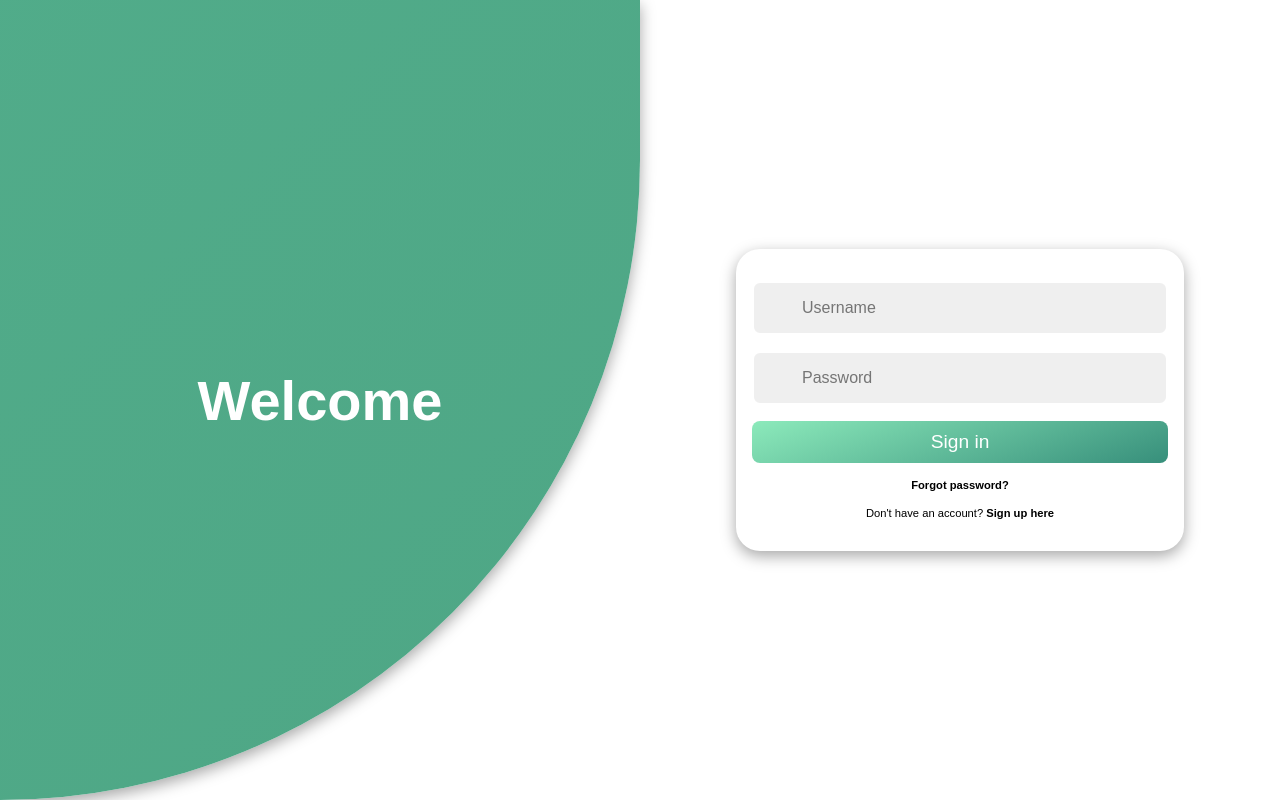
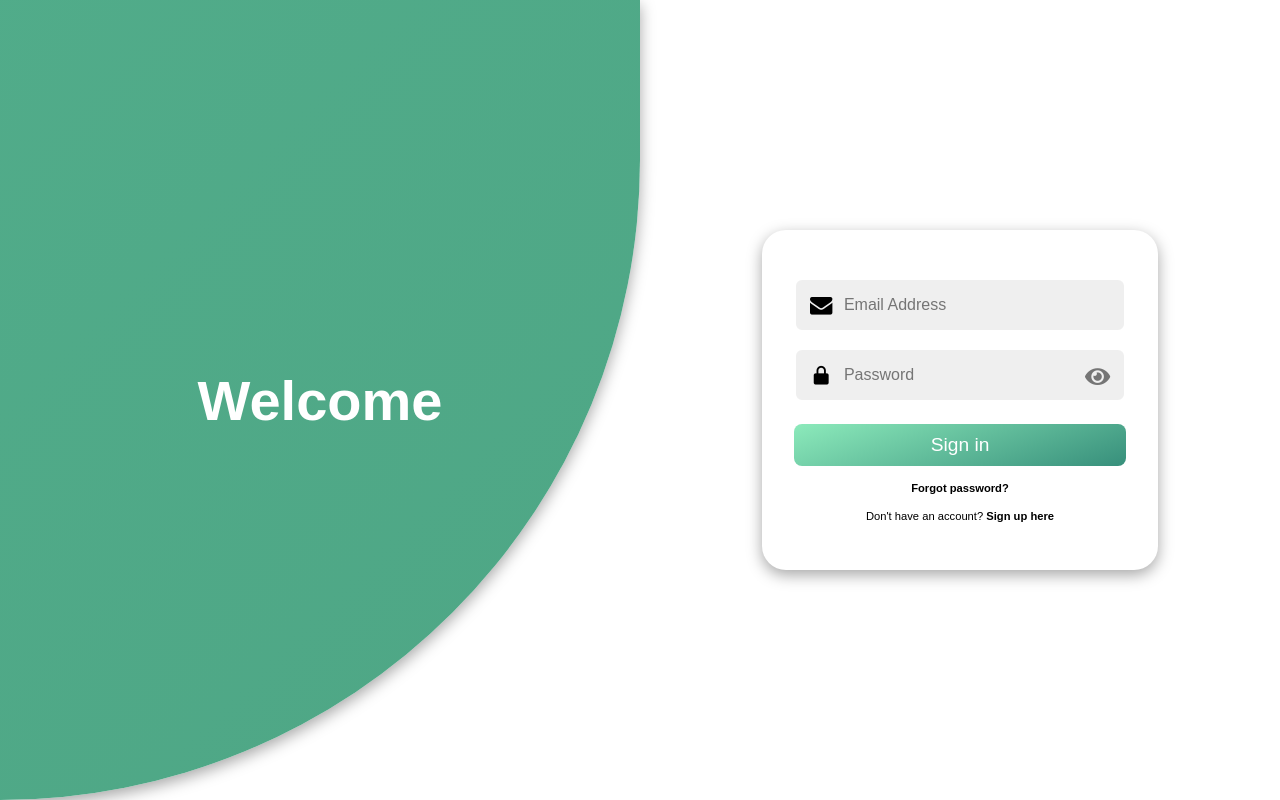
Before and after one commit to Findcoding/iiitdrive, a Django app: page /login in a window 1280 px wide. Run offline with Django 3.2, Linux system fonts and the light colour scheme; some libraries are stand-ins or nearby versions.

Commit message:
login page updated

```diff
--- a/static/css/login.css
+++ b/static/css/login.css
@@ -52,9 +52,7 @@ body {
 
 .form-wrapper {
     width: 100%;
-    max-width: 28rem;
-    /* padding-left: 300px; */
-
+    max-width: 40rem;
 }
 
 .form-wrapper1 {
@@ -63,7 +61,7 @@ body {
 }
 
 .form {
-    padding: 1rem;
+    padding: 2rem;
     background-color: var(--white);
     border-radius: 1.5rem;
     width: 100%;
@@ -85,7 +83,7 @@ body {
     left: 1rem;
     transform: translateY(-50%);
     font-size: 1.4rem;
-    color: var(--gray-2);
+    /* color: var(--gray-2); */
 }
 
 .input-group input {
@@ -118,6 +116,10 @@ body {
 .form p {
     margin: 1rem 0;
     font-size: .7rem;
+}
+
+.pointer:hover {
+    color: #339a74;
 }
 
 .flex-col {
@@ -351,3 +353,22 @@ body {
         font-size: 2rem;
     }
 }
+
+
+#eye {
+    /* margin: 5.9px 0 0 0; */
+    /* margin-left: -20px; */
+    /* padding: 15px 9px 19px 0px; */
+    /* border-radius: 0px 5px 5px 0px; */
+
+    top: 50%;
+
+    float: right !important;
+    transform: translateY(-160%) !important;
+    position: relative !important;
+    left: -1rem !important;
+    font-size: 1.4rem !important;
+    color: var(--gray-2) !important;
+
+
+}
--- a/static/js/login.js
+++ b/static/js/login.js
@@ -9,3 +9,31 @@ toggle = () => {
 setTimeout(() => {
 	container.classList.add('sign-in');
 }, 200)
+
+
+
+function show() {
+    var password = document.getElementById("password");
+    var icon = document.querySelector(".fas");
+
+    // ========== Checking type of password ===========
+    if (password.type === "password") {
+        password.type = "text";
+    } else {
+        password.type = "password";
+    }
+}
+
+
+function Validate() {
+    var password = document.getElementById("psw").value;
+    var confirmPassword = document.getElementById("confirm_psw").value;
+    if (password != confirmPassword) {
+        alert("Password do not match.");
+        return false;
+    }
+    var sign_up = document.getElementById("sign_up");
+    alert("Account successfully created.");
+    sign_up.type = "submit"
+    return true;
+}
--- a/templates/login.html
+++ b/templates/login.html
@@ -3,40 +3,18 @@
 
 <head>
     {% block linkfile %}
-    <title>Social Handle</title>
+    <title>Login/Sign Up</title>
     <meta charset="UTF-8">
     <meta name="viewport" content="width=device-width, initial-scale=1">
-    <!-- <link rel='stylesheet' href='https://fonts.googleapis.com/css?family=Open+Sans'> -->
-    <!-- <script src="https://kit.fontawesome.com/09f47cf394.js" crossorigin="anonymous"></script> -->
-    <!-- <link rel="stylesheet" href="https://cdnjs.cloudflare.com/ajax/libs/font-awesome/4.7.0/css/font-awesome.min.css"> -->
+    <link href="https://fonts.googleapis.com/css?family=Titillium+Web:400,300,600" rel="stylesheet" type="text/css" />
+    <link rel="stylesheet" href="https://use.fontawesome.com/releases/v5.15.1/css/all.css"
+        integrity="sha384-vp86vTRFVJgpjF9jiIGPEEqYqlDwgyBgEF109VFjmqGmIY/Y4HV4d3Gp2irVfcrp" crossorigin="anonymous">
+    <link rel="stylesheet" href="https://cdnjs.cloudflare.com/ajax/libs/font-awesome/4.7.0/css/font-awesome.min.css">
 
     <link rel="stylesheet" type="text/css" href="{% static 'css/login.css' %}" />
 
     <script src="https://code.jquery.com/jquery-3.5.1.min.js"></script>
-
-
-    <!-- <script async src="https://cpwebassets.codepen.io/assets/embed/ei.js"></script> -->
-
-    <!-- <link rel="stylesheet" href="https://stackpath.bootstrapcdn.com/bootstrap/4.1.1/css/bootstrap.min.css"
-        integrity="sha384-WskhaSGFgHYWDcbwN70/dfYBj47jz9qbsMId/iRN3ewGhXQFZCSftd1LZCfmhktB" crossorigin="anonymous">
-
-    <link href="https://cdn.jsdelivr.net/npm/bootstrap@5.0.2/dist/css/bootstrap.min.css" rel="stylesheet"
-        integrity="sha384-EVSTQN3/azprG1Anm3QDgpJLIm9Nao0Yz1ztcQTwFspd3yD65VohhpuuCOmLASjC" crossorigin="anonymous">
-    <script src="https://cdn.jsdelivr.net/npm/bootstrap@5.0.2/dist/js/bootstrap.bundle.min.js"
-        integrity="sha384-MrcW6ZMFYlzcLA8Nl+NtUVF0sA7MsXsP1UyJoMp4YLEuNSfAP+JcXn/tWtIaxVXM"
-        crossorigin="anonymous"></script>
-    <script src="https://cdn.jsdelivr.net/npm/@popperjs/core@2.9.2/dist/umd/popper.min.js"
-        integrity="sha384-IQsoLXl5PILFhosVNubq5LC7Qb9DXgDA9i+tQ8Zj3iwWAwPtgFTxbJ8NT4GN1R8p"
-        crossorigin="anonymous"></script>
-    <script src="https://cdn.jsdelivr.net/npm/bootstrap@5.0.2/dist/js/bootstrap.min.js"
-        integrity="sha384-cVKIPhGWiC2Al4u+LWgxfKTRIcfu0JTxR+EQDz/bgldoEyl4H0zUF0QKbrJ0EcQF"
-        crossorigin="anonymous"></script>
-
-    <link rel="stylesheet" href="https://cdnjs.cloudflare.com/ajax/libs/animate.css/4.1.1/animate.min.css" />
-
-    <script src="https://cdn.jsdelivr.net/gh/bbbootstrap/libraries@main/choices.min.js"></script>
-
-    <script src="https://ajax.googleapis.com/ajax/libs/jquery/3.6.0/jquery.min.js"></script> -->
+    <link href='https://unpkg.com/boxicons@2.1.4/css/boxicons.min.css' rel='stylesheet'>
 
 
 
@@ -60,30 +38,34 @@
         <div class="row">
             <div class="col align-items-center flex-col sign-up">
                 <div class="form-wrapper1 align-items-center">
+                    <form method='post'>
+                        {% csrf_token %}
                         <div class="form sign-up">
                             <div class="input-group">
                                 <i class='bx bxs-user'></i>
-                            <input type="text" name="" value="" placeholder="Username">
+                                <input type="text" name="fullname" value="" placeholder="Full Name" required>
                             </div>
                             <div class="input-group">
                                 <i class='bx bx-mail-send'></i>
-                            <input type="email" name="" value="" placeholder="Email">
+                                <input type="email" name="email" value="" placeholder="Email" required>
                             </div>
                             <div class="input-group">
                                 <i class='bx bxs-lock-alt'></i>
-                            <input type="password" name="" value="" placeholder="Password">
+                                <input type="password" name="password" id="psw" value="" placeholder="Password" autocomplete="on" required>
                             </div>
                             <div class="input-group">
                                 <i class='bx bxs-lock-alt'></i>
-                            <input type="password" name="" value="" placeholder="Confirm password">
+                                <input type="password" name="confirm_password" id="confirm_psw" value="" placeholder="Confirm Password" autocomplete="on" required>
                             </div>
-                        <button> Sign up </button>
+                            <button type="button" id="sign_up" onclick="return Validate()"> Sign up </button>
                             <p>
                                 <span> Already have an account? </span>
                                 <b onclick="toggle()" class="pointer"> Sign in here </b>
                             </p>
 
                         </div>
+                    </form>
+
                 </div>
 
             </div>
@@ -91,16 +73,23 @@
 
             <div class="col align-items-center flex-col sign-in">
                 <div class="form-wrapper align-items-center">
+                    <form method='post'>
+                        {% csrf_token %}
                         <div class="form sign-in">
                             <div class="input-group">
-                            <i class='bx bxs-user'></i>
-                            <input type="text" value="" name="username" placeholder="Username">
+                                <i class="fa fa-envelope" aria-hidden="true"></i>
+                                <input type="email" value="" name="email" placeholder="Email Address" required>
                             </div>
                             <div class="input-group">
+                                <span>
                                     <i class='bx bxs-lock-alt'></i>
-                            <input type="password" value="" name="password" placeholder="Password">
+                                    <input type="password" value="" name="password" id="password" placeholder="Password" autocomplete="on" required>
+                                    <i class="fas fa-eye" onclick="show()" id="eye" type="button"></i>
+                                </span>
                             </div>
-                        <button class="sign_in"> Sign in </button>
+
+
+                            <button type="submit" style="padding-top: 10px;"> Sign in </button>
 
                             <p> <b> Forgot password? </b> </p>
 
@@ -108,11 +97,10 @@
                                 <span>
                                     Don't have an account?
                                 </span>
-                            <b onclick="toggle()" class="pointer">
-                                Sign up here
-                            </b>
+                                <b onclick="toggle()" class="pointer"> Sign up here </b>
                             </p>
                         </div>
+                    </form>
 
                 </div>
                 <div class="form-wrapper"></div>
```
Lines whose indentation alone changed are shown as unchanged.
